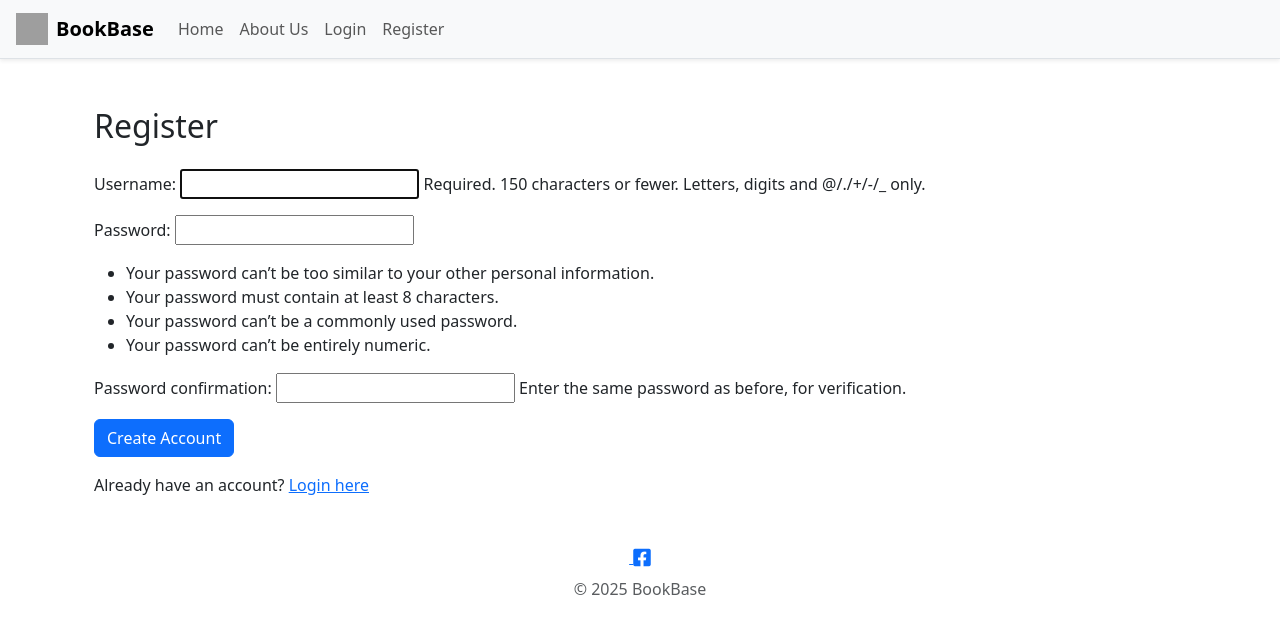
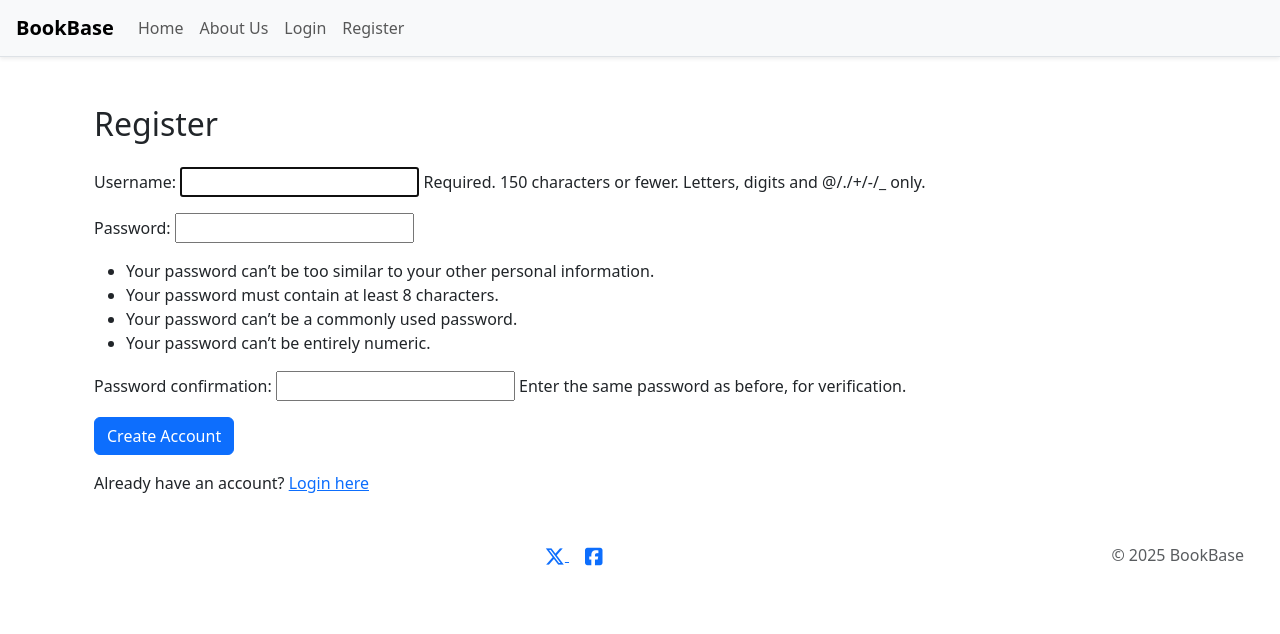
Before and after one commit to Oscar-Ivs/bookbase, a Django app: page /register/ in a window 1280 px wide. Shown: the top 634 px of the page. Run offline with Django 5.2, Linux system fonts and the light colour scheme; some libraries are stand-ins or nearby versions; grey boxes are pictures that could not be loaded.

Commit message:
Fixed Social Footer data possition & removed logo from navbar

```diff
--- a/templates/base.html
+++ b/templates/base.html
@@ -2,6 +2,7 @@
 
 <!DOCTYPE html>
 <html lang="en">
+
 <head>
     <meta charset="UTF-8">
     <title>BookBase</title>
@@ -9,19 +10,23 @@
     <!-- Bootstrap CSS -->
     <link href="https://cdn.jsdelivr.net/npm/bootstrap@5.3.0/dist/css/bootstrap.min.css" rel="stylesheet">
     <!-- Font Awesome for social icons -->
+    <!-- Custom styles -->
+    <link rel="stylesheet" href="{% static 'css/style.css' %}">
+    <!-- Add this in your <head> -->
     <link rel="stylesheet" href="https://cdnjs.cloudflare.com/ajax/libs/font-awesome/6.4.0/css/all.min.css">
-  <!-- Custom styles (if any) -->
-  <link rel="stylesheet" href="{% static 'css/style.css' %}">
+
 </head>
+
 <body>
 
     <!-- Navigation bar -->
     <nav class="navbar navbar-expand-lg navbar-light bg-light border-bottom shadow-sm px-3">
-    <a class="navbar-brand d-flex align-items-center" href="{% url 'home' %}">
-      <!-- Logo with alt and dimensions -->
-      <img src="{% static 'logo.webp' %}" alt="BookBase logo" width="32" height="32" class="me-2">
+        <a class="navbar-brand" href="{% url 'home' %}">
             <strong>BookBase</strong>
         </a>
+
+
+
 
         <!-- Toggle for mobile -->
         <button class="navbar-toggler" type="button" data-bs-toggle="collapse" data-bs-target="#navbarContent"
@@ -58,19 +63,37 @@
     </main>
 
     <!-- Footer with social links -->
-  <footer class="text-center mt-5 mb-3">
-    <a href="https://www.x.com" target="_blank" aria-label="Visit our X feed" rel="noopener">
-      <i class="fa-brands fa-x-twitter"></i>
+    <footer class="container-fluid mt-5 mb-3">
+        <div class="d-flex justify-content-between align-items-center px-4">
+            <!-- Left side: empty spacer -->
+            <div></div>
+
+            <!-- Centered Social Icons -->
+            <div>
+                <a href="https://www.x.com" target="_blank" aria-label="Visit our X feed" rel="noopener" class="mx-2">
+                    <i class="fa-brands fa-x-twitter fa-lg" style="line-height: 1; vertical-align: middle;"></i>
                 </a>
-    <a href="https://www.facebook.com" target="_blank" aria-label="Visit our Facebook page" rel="noopener">
-      <i class="fa-brands fa-square-facebook fa-lg"></i>
+                <a href="https://www.facebook.com" target="_blank" aria-label="Visit our Facebook page" rel="noopener"
+                    class="mx-2">
+                    <i class="fa-brands fa-square-facebook fa-lg" style="line-height: 1; vertical-align: middle;"></i>
                 </a>
-    <div class="mt-2 text-muted">&copy; 2025 BookBase</div>
+            </div>
+
+            <!-- Right-aligned copyright -->
+            <div class="text-muted text-end">
+                &copy; 2025 BookBase
+            </div>
+        </div>
     </footer>
+
+
 
     <!-- Bootstrap JS (for navbar toggle) -->
     <script src="https://cdn.jsdelivr.net/npm/bootstrap@5.3.0/dist/js/bootstrap.bundle.min.js"></script>
+    <!-- Font Awesome kit -->
+    <script src="https://kit.fontawesome.com/aa9af45995.js" crossorigin="anonymous"></script>
 </body>
+
 </html>
 <!-- This is the base template for the BookBase application. It includes a responsive navigation bar, a main content area, and a footer with social media links. -->
 <!-- The navigation bar adapts based on whether the user is logged in, showing different links accordingly
```
Lines whose indentation alone changed are shown as unchanged.
